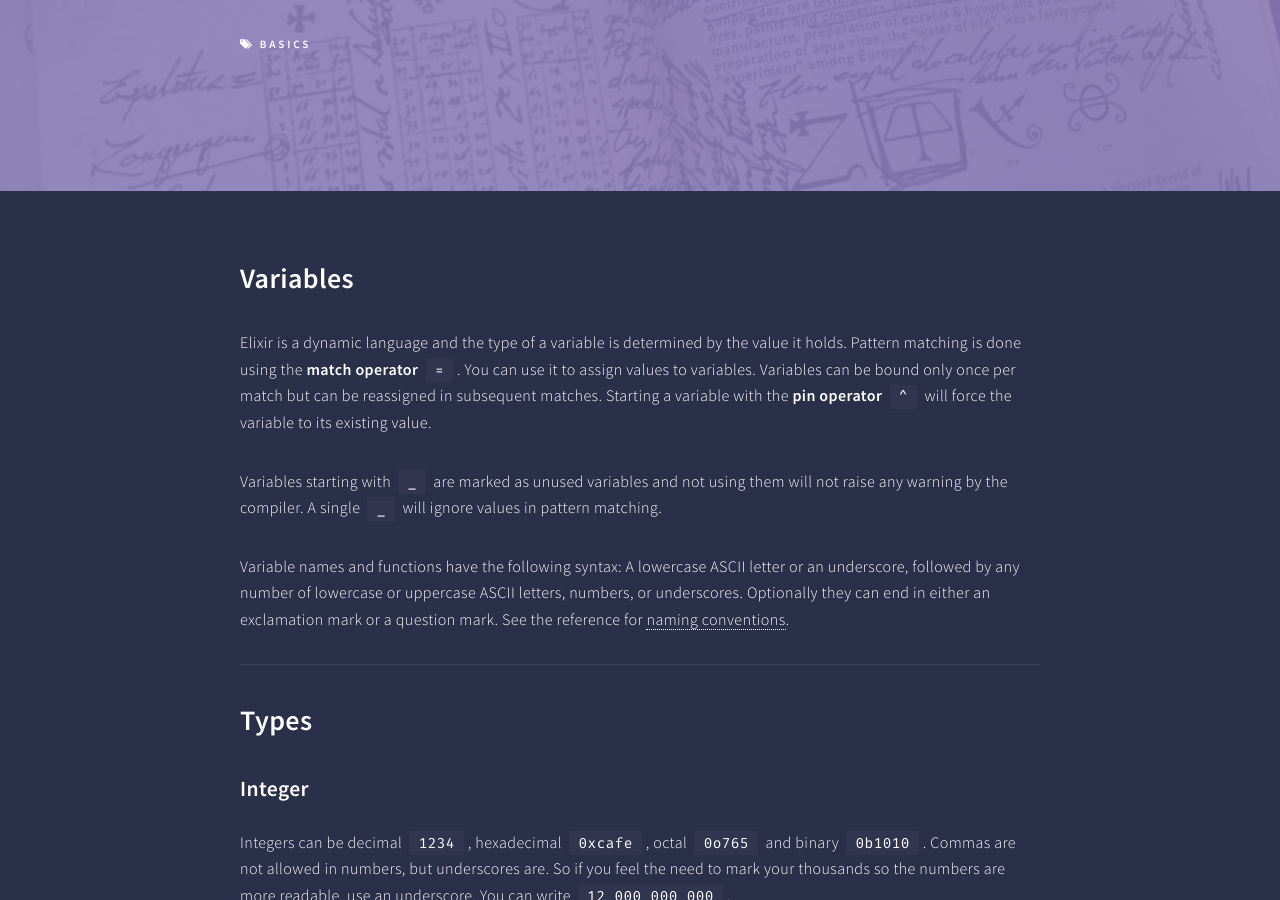
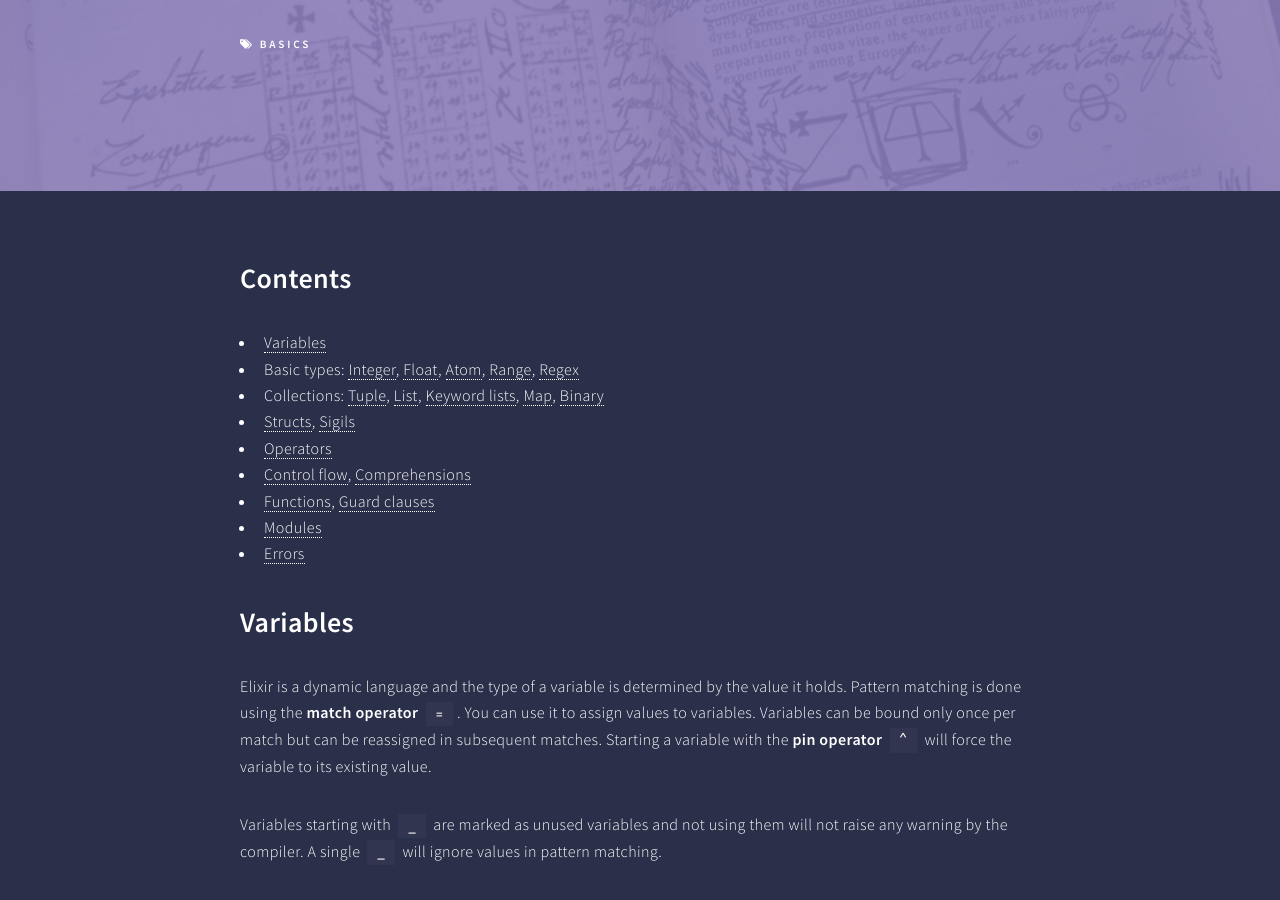
Before and after one commit to ricmarinovic/ricmarinovic.github.io, a Jekyll site: the page built from elixir/_posts/2016-11-15-syntax.md, in a window 1280 px wide and 900 px high, scrolled down 321 px. Built offline with Jekyll 4.4.1, drawn with Linux system fonts in a browser that asks for light colours; comment, search, counter and statistics services are not loaded.

Commit message:
Edit post: elixir syntax
Add menu contents

```diff
--- a/elixir/_posts/2016-11-15-syntax.md
+++ b/elixir/_posts/2016-11-15-syntax.md
@@ -7,6 +7,17 @@
 image: assets/images/posts/potions-book.jpg
 comments: true
 ---
+## Contents
+* [Variables](#variables)
+* Basic types: [Integer](#integer), [Float](#float), [Atom](#atom), [Range](#range), [Regex](#regex)
+* Collections: [Tuple](#tuple), [List](#list), [Keyword lists](#keyword-lists), [Map](#map), [Binary](#binary)
+* [Structs](#structs), [Sigils](#sigils)
+* [Operators](#operators)
+* [Control flow](#control-flow), [Comprehensions](#comprehensions)
+* [Functions](#functions), [Guard clauses](#guard-clauses)
+* [Modules](#modules)
+* [Errors](#errors)
+
 ## Variables
 
 Elixir is a dynamic language and the type of a variable is determined by the value it holds. Pattern matching is done using the **match operator** `=`. You can use it to assign values to variables. Variables can be bound only once per match but can be reassigned in subsequent matches. Starting a variable with the **pin operator** `^` will force the variable to its existing value.
```
